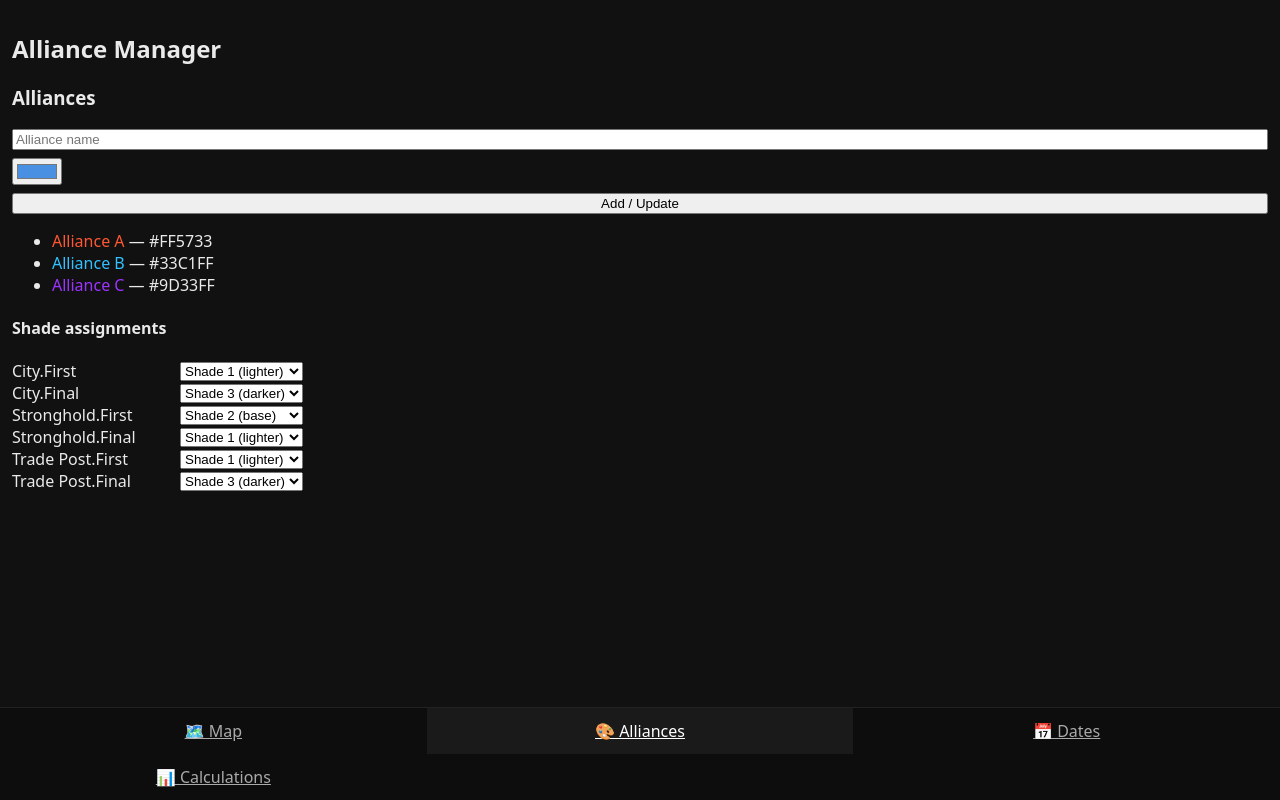
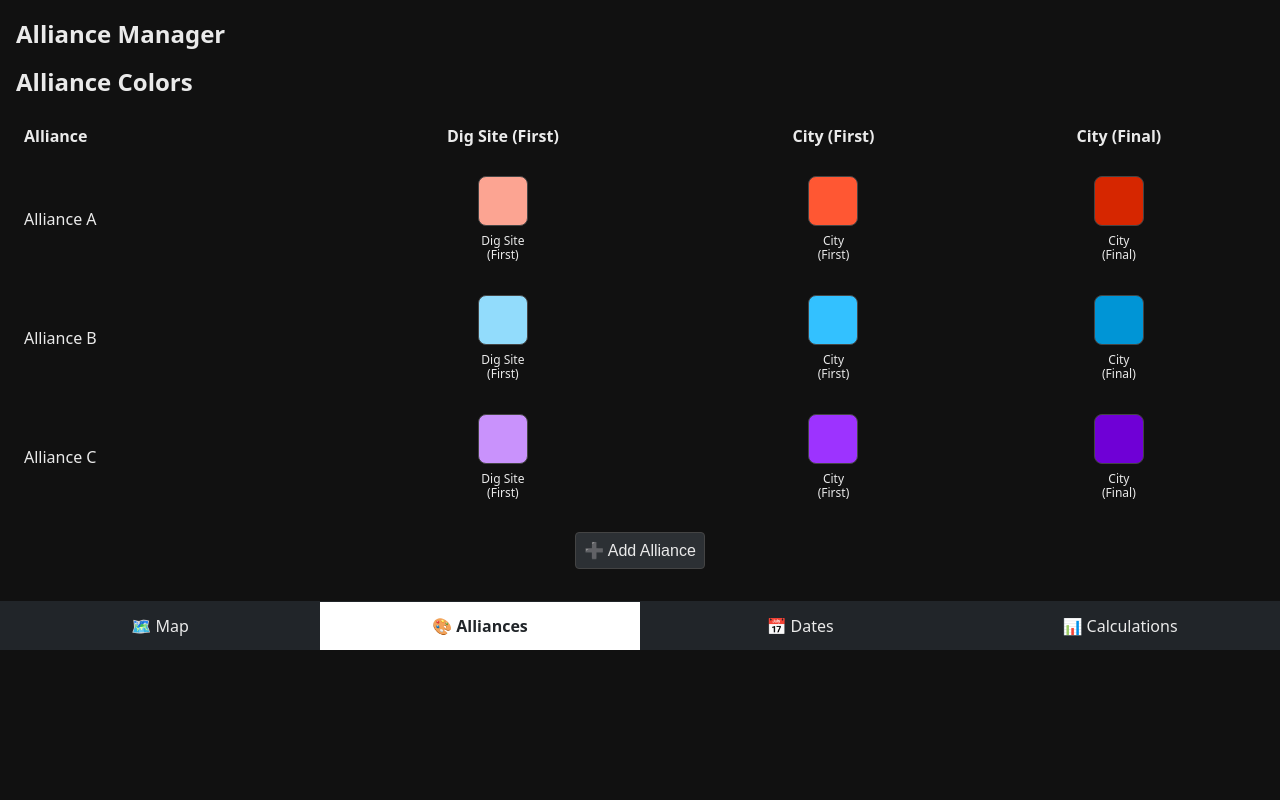
Before and after one commit to kevinkidwell/738-s5-map, a React (Vite) app: page /alliances in a window 1280 px wide. Built offline with nearby package versions, Linux system fonts and the light colour scheme.

Commit message:
update nav and alliance manager

```diff
--- a/src/components/AllianceManager.tsx
+++ b/src/components/AllianceManager.tsx
@@ -3,51 +3,121 @@ import { useApp } from '../store';
 import { generateShades } from '../utils/color';
 
 export const AllianceManager: React.FC = () => {
-  const { alliances, upsertAlliance, shadeRules, setShadeRule } = useApp();
-  const [name, setName] = useState('');
-  const [color, setColor] = useState('#4a90e2');
+  const { alliances, upsertAlliance } = useApp();
+  const [editing, setEditing] = useState<{ name: string; index: number } | null>(null);
+  const [hexInput, setHexInput] = useState('');
+  const [showAdd, setShowAdd] = useState(false);
+  const [newName, setNewName] = useState('');
+  const [newHex, setNewHex] = useState('#4a90e2');
 
-  const add = () => {
-    if (!name.trim()) return;
-    upsertAlliance({ name, baseColor: color, shades: generateShades(color) });
-    setName('');
+  const handleEdit = (name: string, index: number, currentHex: string) => {
+    setEditing({ name, index });
+    setHexInput(currentHex);
   };
 
-  const keys = Object.keys(shadeRules);
+  const applyEdit = () => {
+    if (!editing) return;
+    const { name, index } = editing;
+    const alliance = alliances.find((a) => a.name === name);
+    if (!alliance) return;
+    const nextShades = [...(alliance.shades ?? generateShades(alliance.baseColor))];
+    nextShades[index] = hexInput;
+    upsertAlliance({ ...alliance, shades: nextShades });
+    setEditing(null);
+  };
+
+  const addAlliance = () => {
+    if (!newName.trim() || !newHex.startsWith('#')) return;
+    upsertAlliance({
+      name: newName.trim(),
+      baseColor: newHex,
+      shades: generateShades(newHex),
+    });
+    setNewName('');
+    setNewHex('#4a90e2');
+    setShowAdd(false);
+  };
 
   return (
     <div>
-      <h3>Alliances</h3>
-      <div style={{ display: 'grid', gap: 8 }}>
-        <input
-          placeholder="Alliance name"
-          value={name}
-          onChange={(e) => setName(e.target.value)}
-        />
-        <input type="color" value={color} onChange={(e) => setColor(e.target.value)} />
-        <button onClick={add}>Add / Update</button>
-      </div>
-      <ul>
-        {alliances.map((a) => (
-          <li key={a.name}>
-            <span style={{ color: a.baseColor }}>{a.name}</span> — {a.baseColor}
-          </li>
-        ))}
-      </ul>
-      <h4>Shade assignments</h4>
-      {keys.map((k) => (
-        <div key={k} style={{ display: 'flex', gap: 8, alignItems: 'center' }}>
-          <span style={{ width: 160 }}>{k}</span>
-          <select
-            value={useApp.getState().shadeRules[k].shadeIndex}
-            onChange={(e) => setShadeRule(k, Number(e.target.value) as 0 | 1 | 2)}
-          >
-            <option value={0}>Shade 1 (lighter)</option>
-            <option value={1}>Shade 2 (base)</option>
-            <option value={2}>Shade 3 (darker)</option>
-          </select>
+      <h2>Alliance Colors</h2>
+      <table style={{ width: '100%', borderCollapse: 'collapse' }}>
+        <thead>
+          <tr>
+            <th style={{ textAlign: 'left', padding: '0.75rem 0.5rem' }}>Alliance</th>
+            <th>Dig Site (First)</th>
+            <th>City (First)</th>
+            <th>City (Final)</th>
+          </tr>
+        </thead>
+        <tbody>
+          {alliances.map((a) => {
+            const shades = a.shades ?? generateShades(a.baseColor);
+            return (
+              <tr key={a.name}>
+                <td style={{ padding: '1rem 0.5rem', fontSize: '1rem' }}>{a.name}</td>
+                {[0, 1, 2].map((i) => (
+                  <td key={i} style={{ textAlign: 'center', padding: '1rem 0.5rem' }}>
+                    {editing?.name === a.name && editing.index === i ? (
+                      <div>
+                        <input
+                          value={hexInput}
+                          onChange={(e) => setHexInput(e.target.value)}
+                          style={{ width: '6rem', fontSize: '0.875rem' }}
+                        />
+                        <button onClick={applyEdit} style={{ marginLeft: '0.5rem' }}>Save</button>
+                      </div>
+                    ) : (
+                      <div onClick={() => handleEdit(a.name, i, shades[i])} style={{ cursor: 'pointer' }}>
+                        <div style={{
+                          width: '3rem',
+                          height: '3rem',
+                          backgroundColor: shades[i],
+                          borderRadius: '0.5rem',
+                          border: '1px solid #444',
+                          margin: '0 auto',
+                        }} />
+                        <div style={{
+                          fontSize: '0.75rem',
+                          marginTop: '0.5rem',
+                          lineHeight: '1.2',
+                        }}>
+                          {["Dig Site", "City", "City"][i]}<br />({["First", "First", "Final"][i]})
+                        </div>
+                      </div>
+                    )}
+                  </td>
+                ))}
+              </tr>
+            );
+          })}
+          <tr>
+            <td colSpan={4} style={{ textAlign: 'center', padding: '1rem' }}>
+              <button onClick={() => setShowAdd(!showAdd)}>➕ Add Alliance</button>
+            </td>
+          </tr>
+        </tbody>
+      </table>
+
+      {showAdd && (
+        <div style={{ marginTop: '1rem', padding: '1rem', borderTop: '1px solid #444' }}>
+          <h3>Add New Alliance</h3>
+          <div style={{ display: 'flex', gap: '1rem', alignItems: 'center' }}>
+            <input
+              placeholder="Alliance name"
+              value={newName}
+              onChange={(e) => setNewName(e.target.value)}
+              style={{ flex: 1 }}
+            />
+            <input
+              type="color"
+              value={newHex}
+              onChange={(e) => setNewHex(e.target.value)}
+            />
+            <button onClick={addAlliance}>Add</button>
+          </div>
         </div>
-      ))}
+      )}
     </div>
   );
 };
--- a/src/components/BottomNav.tsx
+++ b/src/components/BottomNav.tsx
@@ -1,13 +1,22 @@
 import React from 'react';
 import { NavLink } from 'react-router-dom';
+import classNames from 'classnames';
 
 export default function BottomNav() {
   return (
     <div className="tabs">
-      <NavLink to="/map" className="tab">🗺️ Map</NavLink>
-      <NavLink to="/alliances" className="tab">🎨 Alliances</NavLink>
-      <NavLink to="/dates" className="tab">📅 Dates</NavLink>
-      <NavLink to="/calculations" className="tab">📊 Calculations</NavLink>
+      <NavLink to="/map" className={({ isActive }) => classNames('tab', { active: isActive })}>
+        🗺️ Map
+      </NavLink>
+      <NavLink to="/alliances" className={({ isActive }) => classNames('tab', { active: isActive })}>
+        🎨 Alliances
+      </NavLink>
+      <NavLink to="/dates" className={({ isActive }) => classNames('tab', { active: isActive })}>
+        📅 Dates
+      </NavLink>
+      <NavLink to="/calculations" className={({ isActive }) => classNames('tab', { active: isActive })}>
+        📊 Calculations
+      </NavLink>
     </div>
   );
 }
--- a/src/styles.css
+++ b/src/styles.css
@@ -1,11 +1,19 @@
-html, body, #root {
+/* Global reset and base styles */
+html {
+  font-size: 16px; /* base size */
+}
+
+body, #root {
   height: 100%;
   margin: 0;
-  background: #111;
+  background: #111; /* dark background */
   color: #eaeaea;
-  font-family: system-ui, -apple-system, Segoe UI, Roboto, Ubuntu, Cantarell, 'Helvetica Neue', Arial, 'Noto Sans', 'Apple Color Emoji', 'Segoe UI Emoji', 'Segoe UI Symbol';
+  font-family: system-ui, -apple-system, Segoe UI, Roboto, Ubuntu, Cantarell, 'Helvetica Neue', Arial;
+  font-size: 1rem; /* equals 16px */
+  line-height: 1.5;
 }
 
+/* App layout */
 .app {
   display: grid;
   grid-template-rows: 1fr auto;
@@ -20,35 +28,88 @@ html, body, #root {
 }
 
 .sidebar {
-  padding: 12px;
+  padding: 1rem;
 }
 
+/* Bottom navigation tabs */
 .tabs {
-  display: grid;
-  grid-template-columns: repeat(3, 1fr);
-  border-top: 1px solid #222;
-  background: #0d0d0d;
+  display: flex;
+  width: 100%;
+  border-top: 1px solid #212529;
+  background: #212529;
 }
 
 .tab {
-  padding: 12px 16px;
+  flex: 1;
   text-align: center;
+  padding: 0.75rem 0; /* top & bottom padding */
   cursor: pointer;
-  color: #aaa;
+  color: #eaeaea;
+  text-decoration: none; /* remove underline */
+  font-size: 1rem;
+  transition: background 0.2s, color 0.2s;
+}
+
+.tab:hover {
+  background: #2c3034;
 }
 
 .tab.active {
-  color: #fff;
-  background: #1a1a1a;
+  background: #ffffff;   /* white background */
+  color: #212529;        /* dark text */
+  font-weight: 600;
 }
 
+/* Panels and editors */
 .panel {
   position: absolute;
-  right: 16px;
-  top: 16px;
-  width: 320px;
+  right: 1rem;
+  top: 1rem;
+  width: 20rem;
   background: #1a1a1a;
   border: 1px solid #333;
-  border-radius: 8px;
-  padding: 12px;
+  border-radius: 0.5rem;
+  padding: 1rem;
+  font-size: 0.875rem; /* slightly smaller text inside panel */
 }
+
+/* Headings */
+h1 {
+  font-size: 2rem; /* 32px */
+  margin: 0 0 1rem;
+}
+
+h2 {
+  font-size: 1.5rem; /* 24px */
+  margin: 0 0 0.75rem;
+}
+
+h3 {
+  font-size: 1.25rem; /* 20px */
+  margin: 0 0 0.5rem;
+}
+
+h4 {
+  font-size: 1rem; /* 16px */
+  margin: 0 0 0.5rem;
+}
+
+/* Forms */
+input, select, button {
+  font-size: 1rem;
+  padding: 0.5rem;
+  border-radius: 0.25rem;
+  border: 1px solid #444;
+  background: #212529;
+  color: #eaeaea;
+}
+
+button {
+  cursor: pointer;
+  background: #2c3034;
+  border: 1px solid #444;
+}
+
+button:hover {
+  background: #3a3f44;
+}
```
